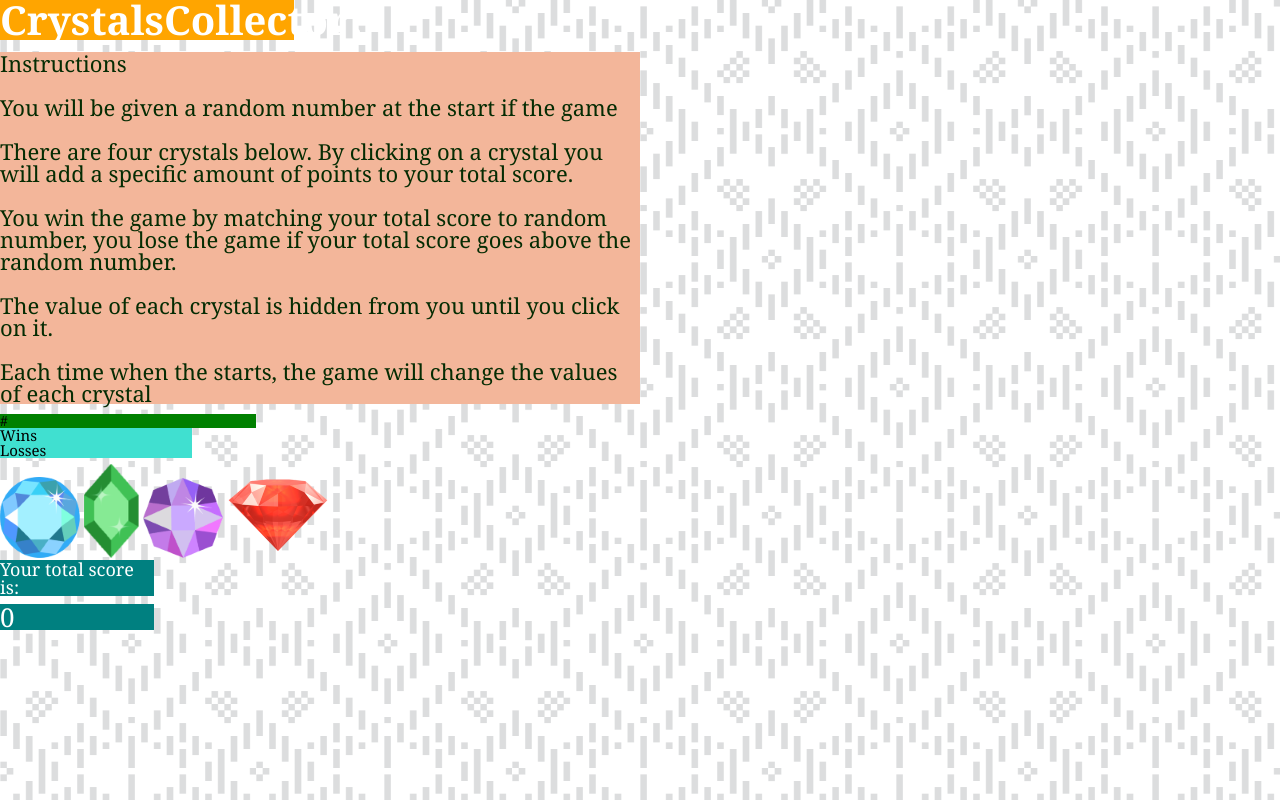
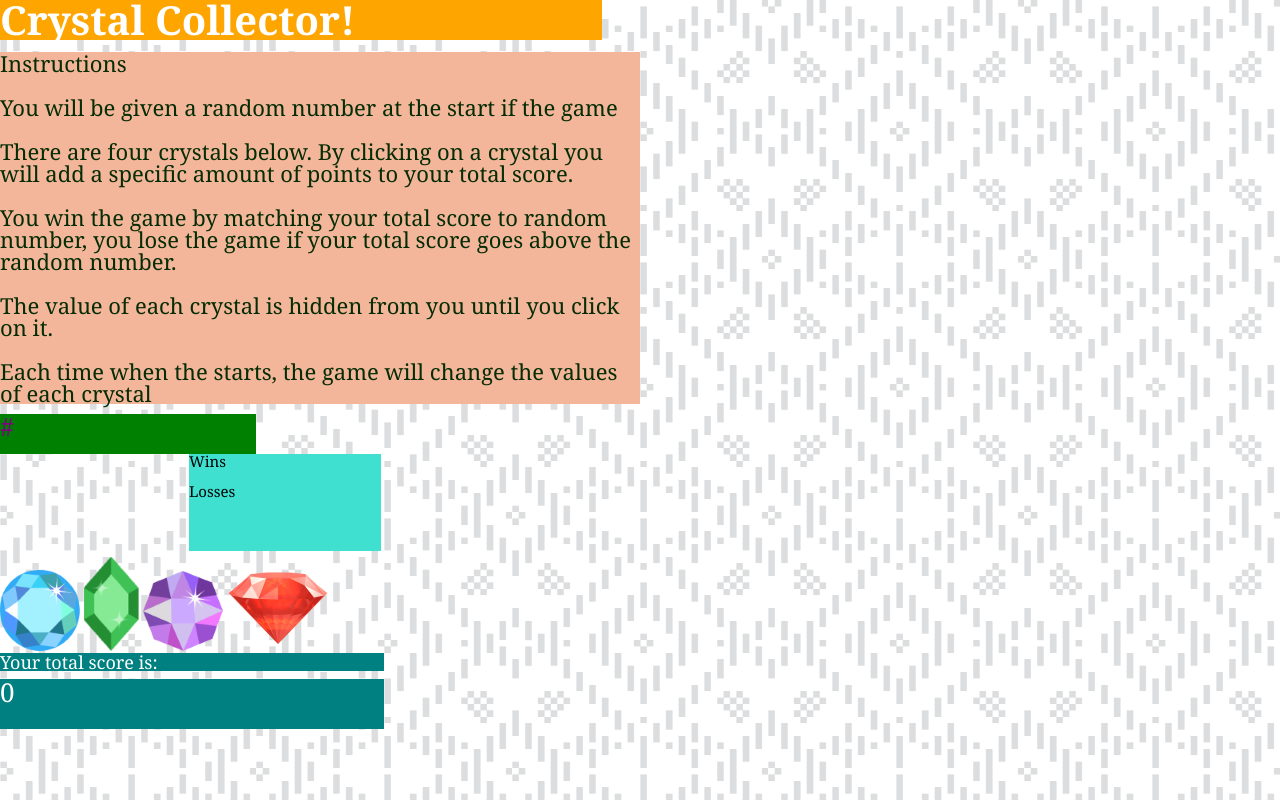
Before and after one commit to Brookeee/unit-4-game, a plain HTML site: page index.html in a window 1280 px wide. Drawn offline with Linux system fonts and the light colour scheme.

Commit message:
initial pseudocode

```diff
--- a/assets/css/style.css
+++ b/assets/css/style.css
@@ -16,35 +16,38 @@ body {
 }
 #random-number {
 background-color: green;
-font-size: 14px;
-color: black;
+font-size: 25px;
+color: purple;
 width: 20%;
+height: 40px;
 }
 #scoreboard { /*wins/losses board */
     font-size: 15px;
     background-color: turquoise;
     color: black;
     width: 15%;
-    float: inherit;
+    margin-left: 189px;
+    height: 97px;
 }
 h1 { /*CrystalsCollector */
     color: white;
     font-size: 40px;
     font-weight: bold;
     background-color: orange;
-    width: 23%;
+    width: 47%;
     margin-bottom: 12px;
 }
 #word-box {
     background-color: teal;
     color: white;
     font-size: 18px;
-    width: 12%;
+    width: 30%;
     margin-bottom: 8px;
 }
 #total-score {
     background-color: teal;
     color: white;
     font-size: 26px;
-    width: 12%;
+    width: 30%;
+    height: 50px;
 }
--- a/index.html
+++ b/index.html
@@ -12,7 +12,7 @@
     <div id = "container"> <!-- Crystals Collector box -->
         <div id = "row">
             <div id = "col-md-6">
-                <h1>CrystalsCollector!</h1>
+                <h1>Crystal Collector!</h1>
             </div>
         </div>
          <!-- Instructions box-->
@@ -41,6 +41,7 @@
                 <div id = "col-lg-1"></div>
                     <div id = "scoreboard">
                         <h2>Wins</h2>
+                        <br>
                         <h2>Losses</h2>
                     </div>
                     <!-- <h2>Wins</h2> -->
@@ -74,10 +75,6 @@
 
 
     </div>
-
-
-
-
-
+    <script src = "assets/javascript/game.js"></script>
 </body>
 </html>
```
Also changed, not shown: assets/javascript/game.js (+10 -0 lines).
